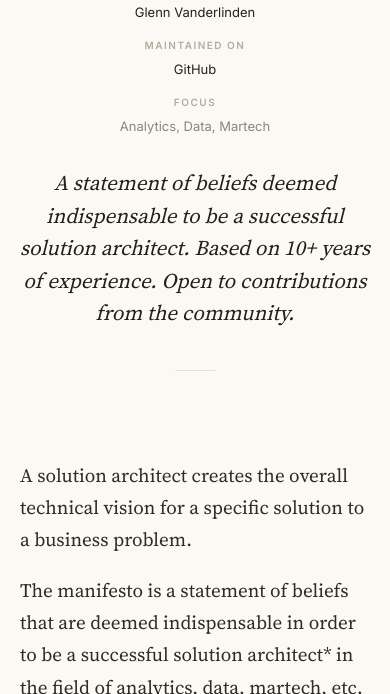
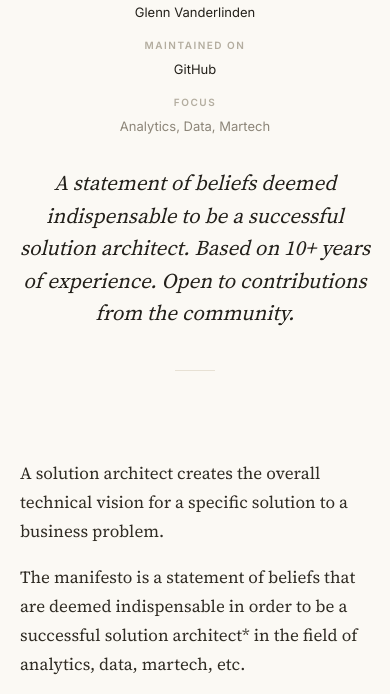
Before and after one commit to glnv/the-solution-architect-manifesto-public, a website: page index.html in a window 390 px wide. Shown: the part 391-1085 px from the top of the page. Drawn offline with nearby package versions, Linux system fonts and the light colour scheme.

Commit message:
Styling
Adjusted alignment

```diff
--- a/index.html
+++ b/index.html
@@ -259,6 +259,9 @@
             color: var(--body);
             line-height: 1.7;
             margin-bottom: 18px;
+            text-align: justify;
+            hyphens: auto;
+            -webkit-hyphens: auto;
         }
 
         .intro strong {
@@ -347,6 +350,9 @@
             color: var(--body);
             line-height: 1.7;
             margin-bottom: 18px;
+            text-align: justify;
+            hyphens: auto;
+            -webkit-hyphens: auto;
         }
 
         /* markdown *word* stays italic; ***key sentence*** (em>strong) reads as calm bold ink */
@@ -620,9 +626,18 @@
                 gap: 14px;
             }
 
+            .intro p,
             .principle__body p,
             .principle__body li {
                 font-size: 17px;
+            }
+
+            /* narrow columns justify poorly — fall back to ragged-left on phones */
+            .intro p,
+            .principle__body p {
+                text-align: left;
+                hyphens: none;
+                -webkit-hyphens: none;
             }
 
             .principle__body blockquote p {
```
Also changed, not shown: index.template.html (+15 -0 lines).
